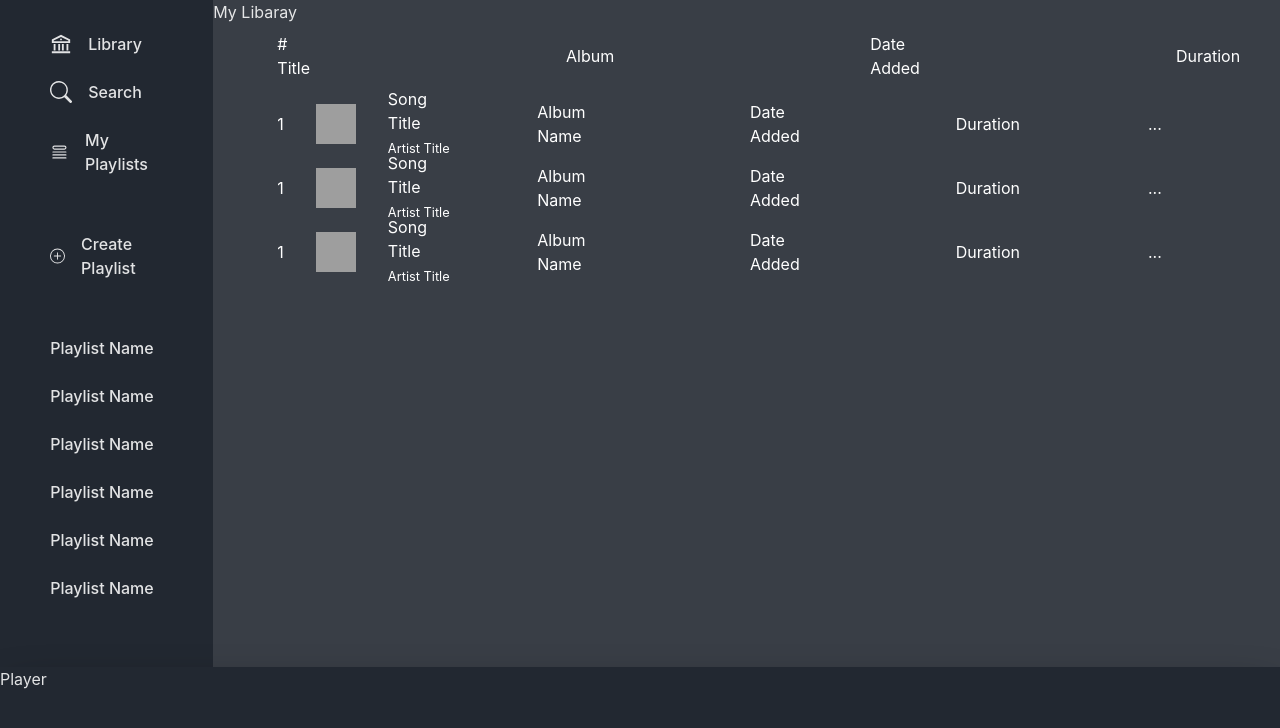
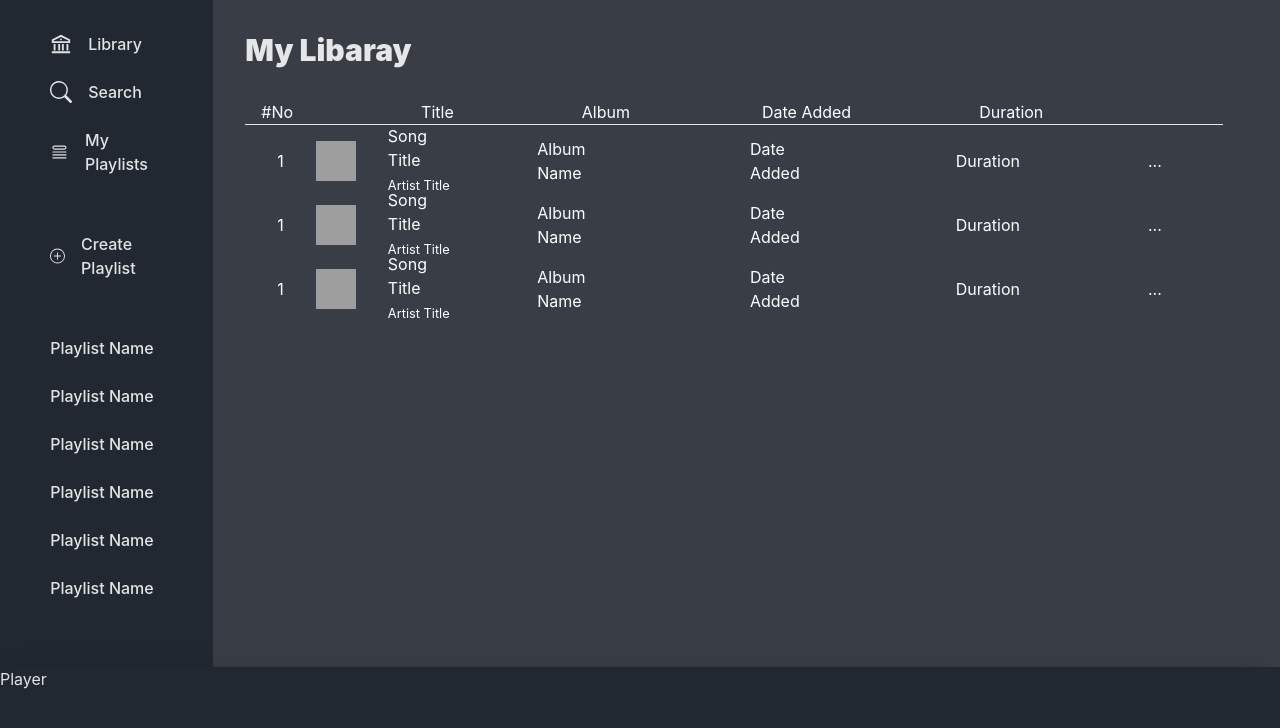
Before and after one commit to tedhn/music-project, a React (Vite) app: page / in a window 1280 px wide. Shown: the top 728 px of the page. Built offline with nearby package versions, Linux system fonts and the light colour scheme; grey boxes are pictures that could not be loaded.

Commit message:
mylibrary

```diff
--- a/src/pages/Home.jsx
+++ b/src/pages/Home.jsx
@@ -1,16 +1,20 @@
 import React from "react";
 import ListItem from "../components/ListItem";
-import Card from "../components/Card";
+
 const Home = () => {
   return (
     <div className="w-full">
-      <h1>My Libaray</h1>
-      <div className=" ml-8 w-11/12 h-16 px-8 py-8 flex flex-row  items-center gap-64 bg-gray  text-white">
-        <p># Title</p>
-        <p>Album</p>
-        <p>Date Added</p>
-        <p>Duration</p>
+      <h1 className=" py-8 text-3xl text-offWhite font-black ml-8">
+        My Libaray
+      </h1>
+      <div className=" ml-8 w-11/12  flex flex-row  items-arround gap-24 bg-gray  text-white">
+        <p className="pl-4 pr-4">#No</p>
+        <p className="pl-4 pr-4">Title</p>
+        <p className=" text-center pl-4 pr-4 mr-1">Album</p>
+        <p className="pl-4 pr-4">Date Added</p>
+        <p className="pr-4 pl-4">Duration</p>
       </div>
+      <hr className="w-11/12  ml-8"></hr>
       <ListItem />
     </div>
   );
```
